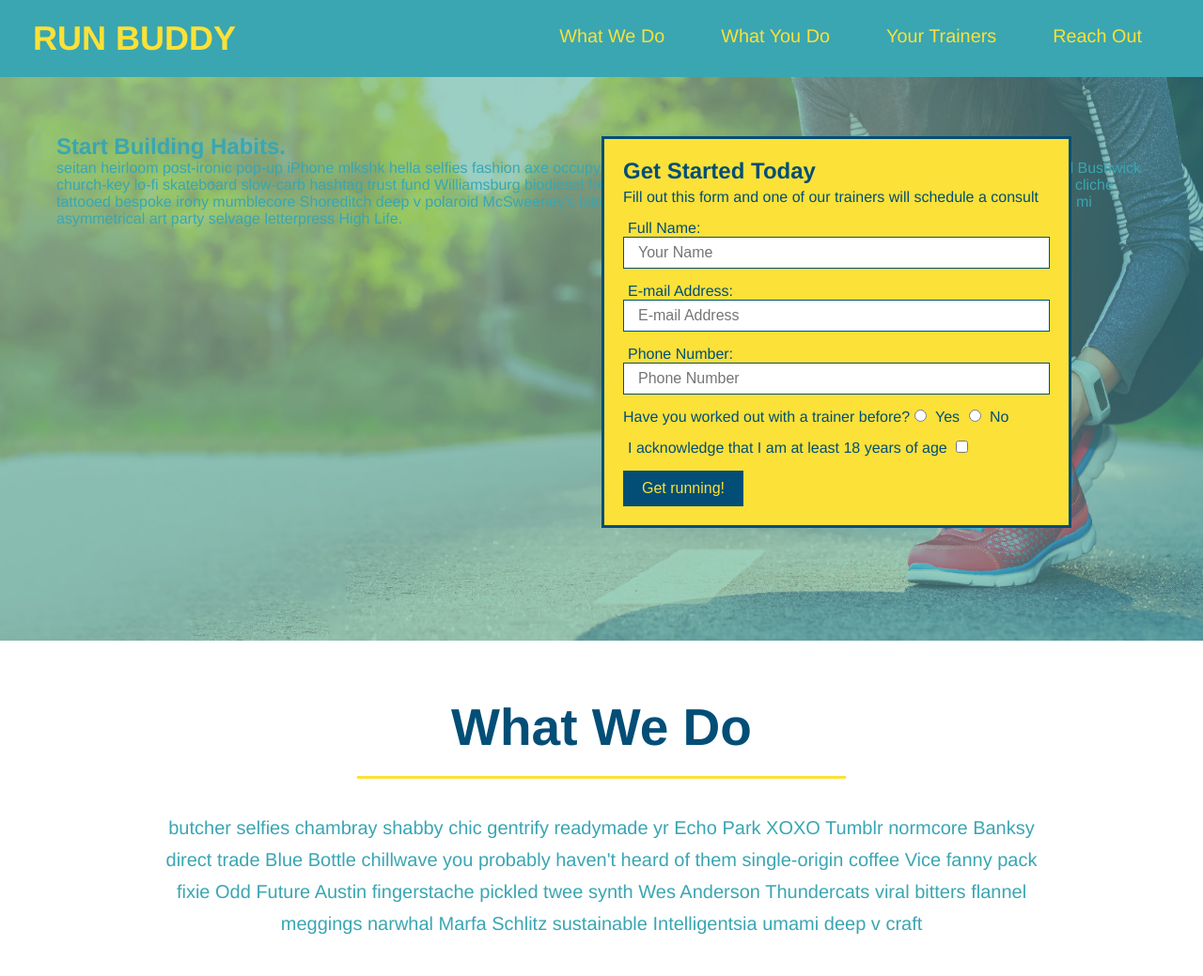
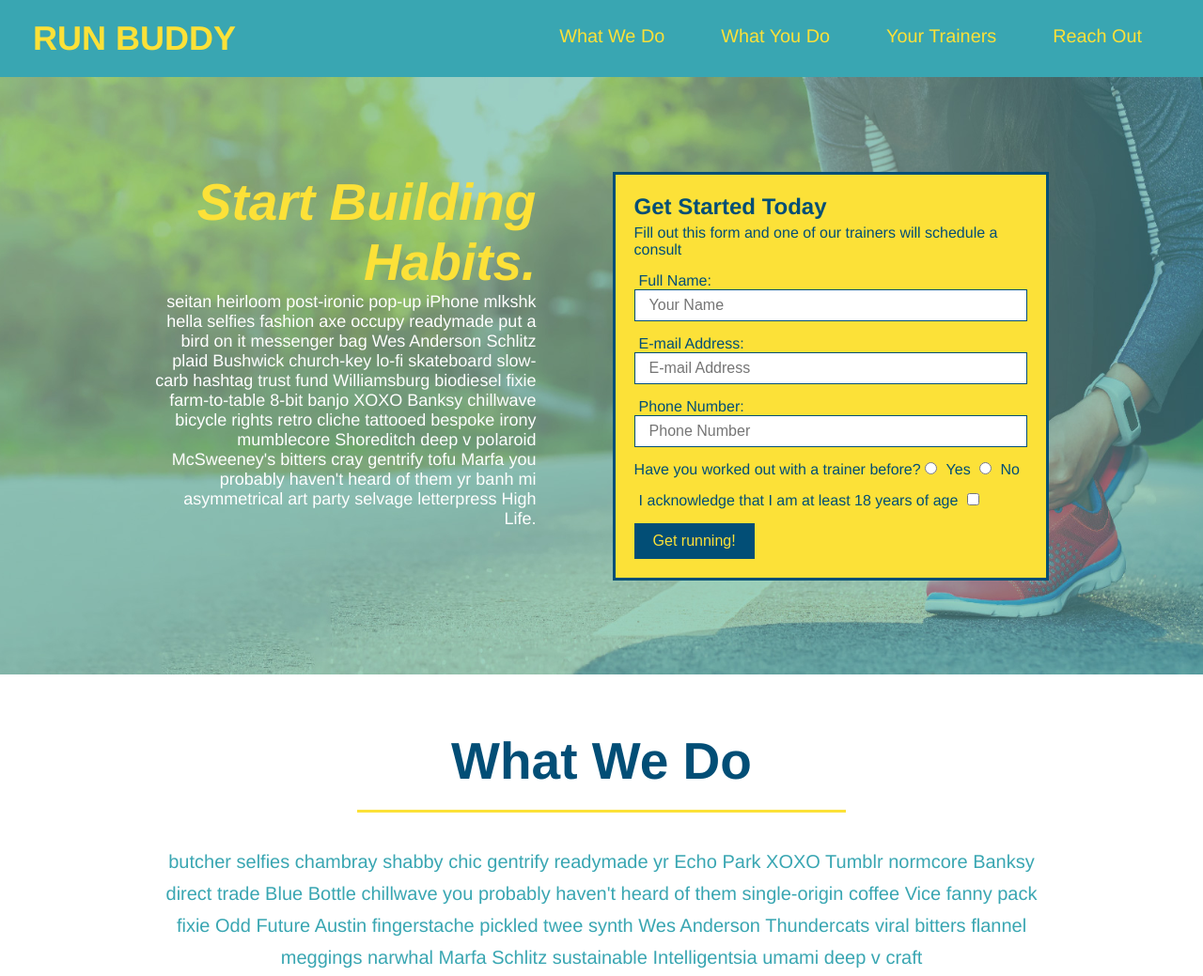
Before and after one commit to RussTracy/Run-Buddy-2, a plain HTML site: page index.html in a window 1280 px wide. Shown: the top 1039 px of the page at 94% size. Drawn offline with Linux system fonts and the light colour scheme.

Commit message:
Added Flexbox to the Hero

```diff
--- a/assets/css/style.css
+++ b/assets/css/style.css
@@ -60,15 +60,16 @@ footer{
      background: #fce138;
      width: 100%;
      padding: 40px 35px;
+     display: flex;
+     justify-content: space-between;
+     flex-wrap: wrap;
 }
 footer h2{
-     display: inline;
      color: #024e76;
      font-size: 30px;
      margin: 0;
 }
 footer div{
-     float: right;
      line-height: 1.5;
      text-align: right;
 }
@@ -82,18 +83,17 @@ footer a{
      background-image: url("../images/hero-bg.jpg");
      background-size: cover;
      background-position: center;
-     height: 600px;
-     position: relative;
+     display: flex;
+     justify-content: center;
+     flex-wrap: wrap;
 }
 .hero-form{
      border: solid 3px #024e76;
      background-color: #fce138;
      padding: 20px;
-     width: 500px;
      color: #024e76;
-     position: absolute;
-     bottom: 120px;
-     right: 140px;
+     width: 40%;
+     margin: 3.5%;
 }
 .hero-form h3{
      font-size: x-large;
@@ -121,13 +121,16 @@ footer a{
      margin-bottom: 15px;
 }
 .hero-cta{
-     /* text-align: right;
+     text-align: right;
      color: white;
-     display: inline-flexbox;
-     width: min-content; */
+     width: 35%;
+     font-size: 18px;
+     margin: 3.5%;
 }
 .hero-cta h2{
-     /* color: #fce138; */
+     font-style: italic;
+     font-size: 55px;
+     color: #fce138;
 }
 /* End Hero Styles */
 
```
